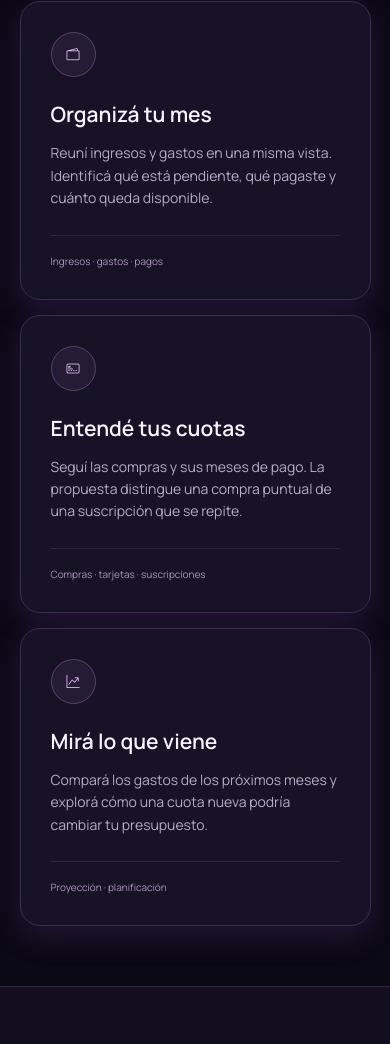
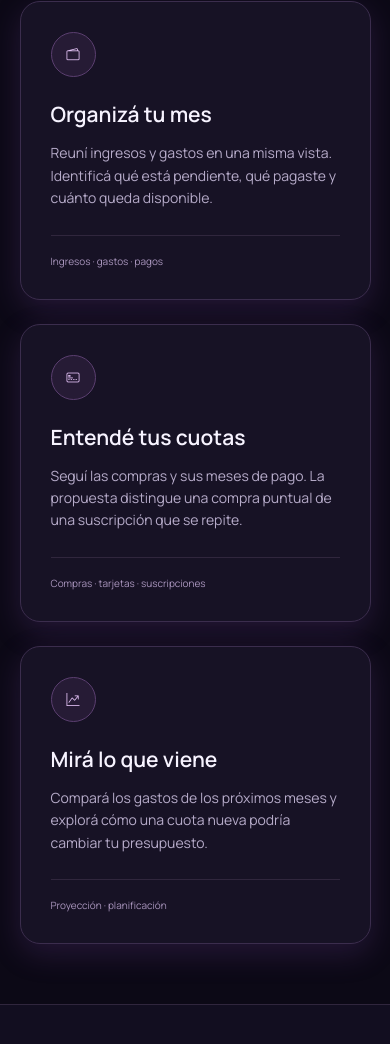
Before and after one commit to CotipeDev/utn-mis-finanzas, a plain HTML site: page index.html in a window 390 px wide. Shown: the part 1030-2074 px from the top of the page. Drawn offline with nearby package versions, Linux system fonts and the light colour scheme.

Commit message:
Unidad 7: grilla Bootstrap y ajustes de alineación

```diff
--- a/index.html
+++ b/index.html
@@ -69,8 +69,9 @@
           </div>
           <p>Una mirada completa, desde el gasto de hoy hasta la última cuota de esa compra.</p>
         </div>
-        <div class="funciones-flex">
-          <article class="funcion">
+        <div class="row g-4">
+          <div class="col-12 col-md-6 col-lg-4">
+            <article class="funcion h-100">
               <i class="bi bi-wallet2 icono" aria-hidden="true"></i>
               <h3>Organizá tu mes</h3>
               <p>
@@ -80,7 +81,9 @@
               <span class="detalle">Ingresos · gastos · pagos
               </span>
             </article>
-          <article class="funcion">
+          </div>
+          <div class="col-12 col-md-6 col-lg-4">
+            <article class="funcion h-100">
               <i class="bi bi-credit-card-2-front icono" aria-hidden="true"></i>
               <h3>Entendé tus cuotas</h3>
               <p>
@@ -89,7 +92,9 @@
               </p>
               <span class="detalle">Compras · tarjetas · suscripciones</span>
             </article>
-          <article class="funcion">
+          </div>
+          <div class="col-12 col-md-6 col-lg-4">
+            <article class="funcion h-100">
               <i class="bi bi-graph-up-arrow icono" aria-hidden="true"></i>
               <h3>Mirá lo que viene</h3>
               <p>
@@ -97,6 +102,7 @@
             </p>
             <span class="detalle">Proyección · planificación</span>
           </article>
+        </div>
       </div>
       </div>
     </section>
--- a/styles.css
+++ b/styles.css
@@ -325,14 +325,7 @@ p {
   color: #b6abc9;
 }
 
-.funciones-flex {
-  display: flex;
-  flex-wrap: wrap;
-  gap: 24px;
-}
-
 .funcion {
-  flex: 1 1 250px;
   display: flex;
   flex-direction: column;
   align-items: flex-start;
@@ -675,7 +668,7 @@ tbody th {
 
 #form-contacto {
   max-width: 650px;
-  margin-top: 35px;
+  margin: 35px auto 0;
   padding: 35px;
   background: #191224;
   border: 1px solid #4c365f;
@@ -734,7 +727,7 @@ tbody th {
 
 .preguntas .accordion {
   max-width: 800px;
-  margin-top: 35px;
+  margin: 35px auto 0;
 }
 
 .preguntas .accordion-item {
@@ -994,15 +987,6 @@ tbody th {
     margin-top: 20px;
   }
 
-  .funciones-flex {
-    flex-direction: column;
-    gap: 15px;
-  }
-
-  .funcion {
-    flex-basis: auto;
-  }
-
   .pasos-flex,
   .vista-flex,
   .proyecto-flex {
```
Lines whose indentation alone changed are shown as unchanged.
